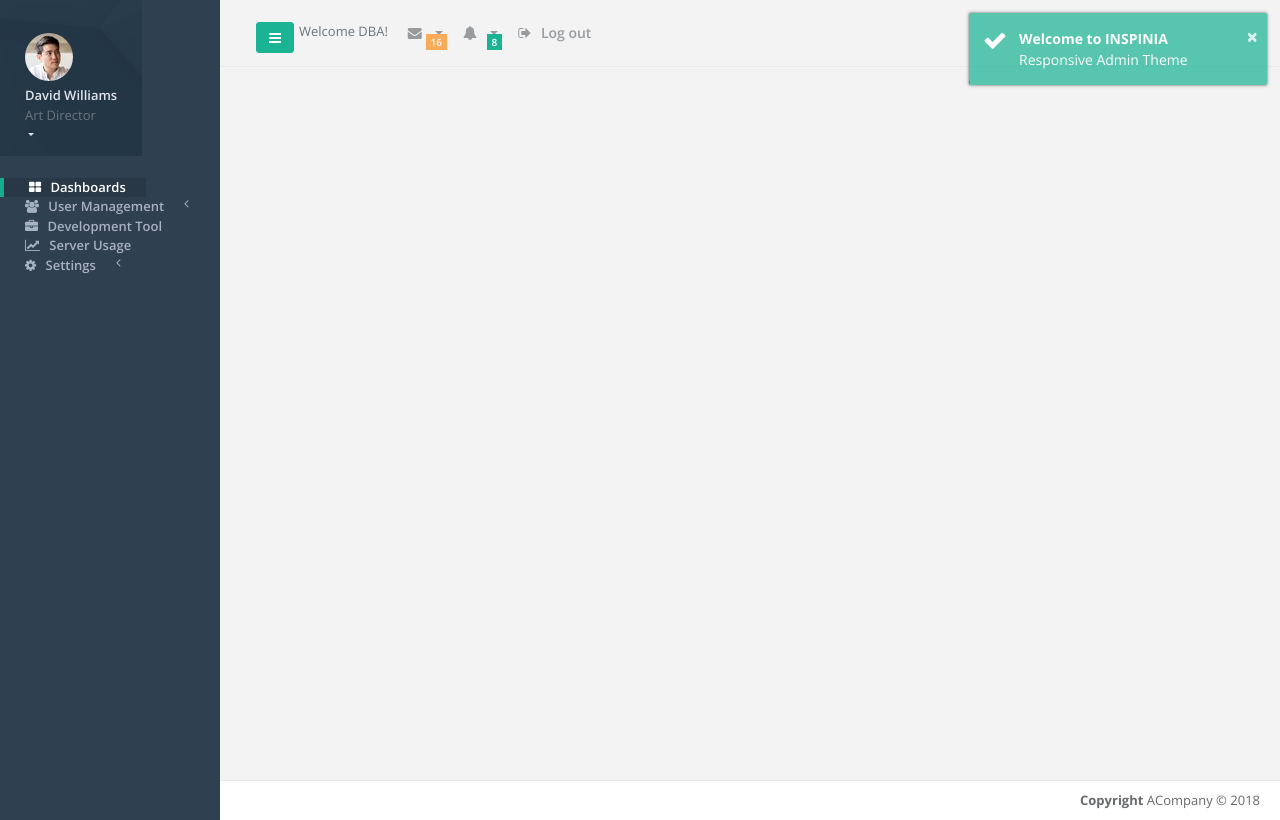
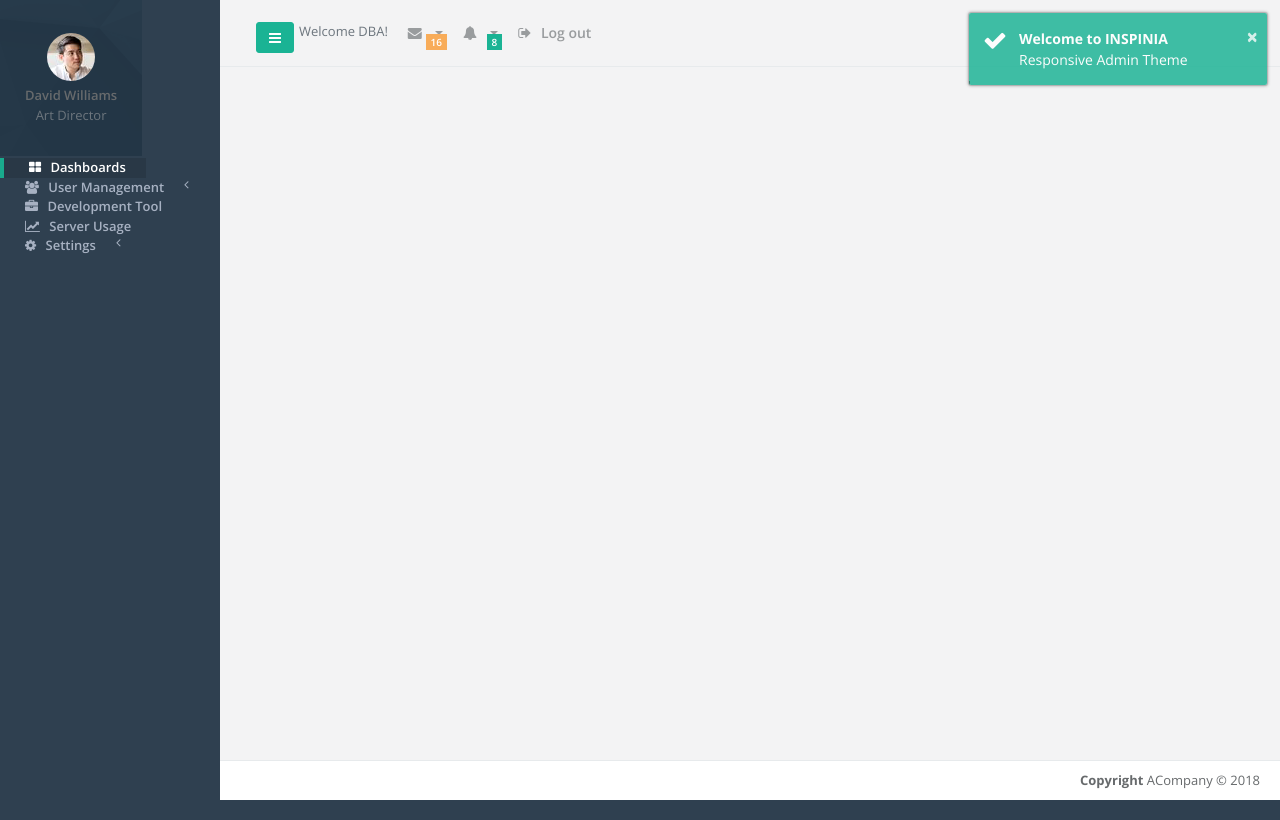
Before and after one commit to yhangel07/Online-DB-Manager, a website: page client/index.html in a window 1280 px wide. Drawn offline with nearby package versions, Linux system fonts and the light colour scheme.

Commit message:
revert changes in inspinia, working navigation and header

```diff
--- a/client/app/components/navigation/navigation.html
+++ b/client/app/components/navigation/navigation.html
@@ -2,19 +2,19 @@
     <div class="sidebar-collapse">
         <ul class="nav" id="side-menu">
             <li class="nav-header">
-                                <div class="dropdown profile-element"> <span>
+                <div class="dropdown profile-element text-center">
+                    <span>
                         <img alt="image" class="img-circle" src="../../../assets/img/profile_small.jpg" />
                     </span>
-                                    <a data-toggle="dropdown" class="dropdown-toggle" href="#">
-                                    <span class="clear"> <span class="block m-t-xs"> <strong class="font-bold">David Williams</strong>
-                                     </span> <span class="text-muted text-xs block">Art Director <b class="caret"></b></span> </span> </a>
-                                    <ul class="dropdown-menu animated fadeInRight m-t-xs">
-                                        <li><a href="profile.html">Profile</a></li>
-                                        <li><a href="contacts.html">Contacts</a></li>
-                                        <li><a href="mailbox.html">Mailbox</a></li>
-                                        <li class="divider"></li>
-                                        <li><a href="login.html">Logout</a></li>
-                                    </ul>
+                    <span class="clear">
+                        <span class="block m-t-xs">
+                            <strong class="font-bold">David Williams</strong>
+                        </span>
+                        <span class="text-muted text-xs block">
+                            Art Director
+                        </span>
+                    </span>
+
                                 </div>
                                 <div class="logo-element">
                                     IN+
--- a/client/app/components/navigation/navigationController.js
+++ b/client/app/components/navigation/navigationController.js
@@ -1,7 +1,7 @@
 angular.module("main")
     .controller("NavCtrl", function($scope){
         $scope.onload = function (){
-            $('#side-menu').metisMenu();
+
         }
 
     });
--- a/client/assets/js/inspinia.js
+++ b/client/assets/js/inspinia.js
@@ -83,16 +83,16 @@ $(document).ready(function () {
     //});
 
     // Minimalize menu
-    // $('.navbar-minimalize').click(function () {
+    $('.navbar-minimalize').click(function () {
+        $("body").toggleClass("mini-navbar");
+        SmoothlyMenu();
+
+    });
+    // $('body').on('click', '.navbar-minimalize', function() {
     //     $("body").toggleClass("mini-navbar");
     //     SmoothlyMenu();
 
     // });
-    $('body').on('click', '.navbar-minimalize', function() {
-        $("body").toggleClass("mini-navbar");
-        SmoothlyMenu();
-
-    });
 
     // Tooltips demo
     $('.tooltip-demo').tooltip({
--- a/client/index.html
+++ b/client/index.html
@@ -29,10 +29,11 @@
     </body>
 
     <!-- JS -->
+
+    <script type="text/javascript" src="./assets/node_modules/angular/angular.js"></script>
     <script type="text/javascript" src="./assets/node_modules/jquery/dist/jquery.js"></script>
     <script src="./assets/js/inspinia.js"></script>
 
-    <script type="text/javascript" src="./assets/node_modules/angular/angular.js"></script>
     <script type="text/javascript" src="./assets/node_modules/bootstrap/dist/js/bootstrap.js"></script>
 
     <script type="text/javascript" src="./app/app.js"></script>
```
Lines whose indentation alone changed are shown as unchanged.
